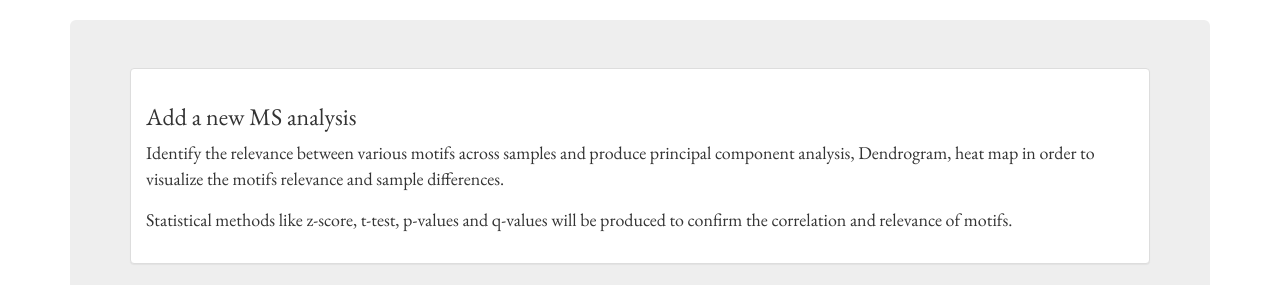
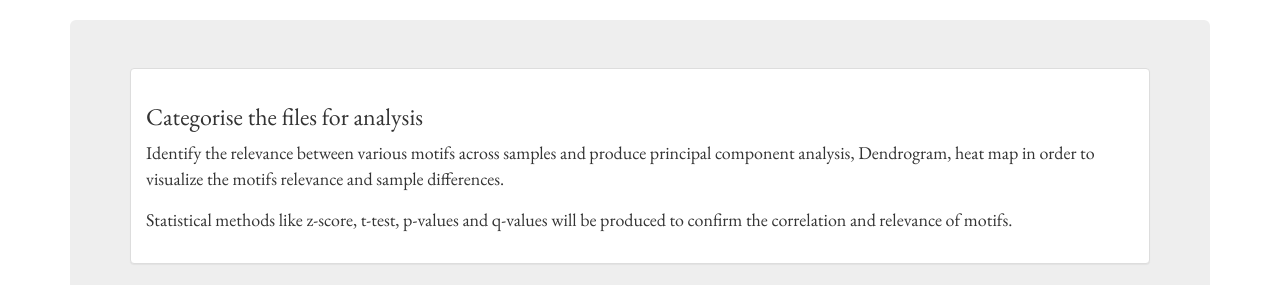
Before and after one commit to tahmidbintaslim/Masters_Project_Decomp_Analysis, a Django app: template templates/categorySel.html in a window 1280 px wide. Shown: the part 52-337 px from the top of the page. Run offline with Django 3.2, Linux system fonts and the light colour scheme; the template is opened without the code that fills it, so the values that code supplies are empty; some libraries are stand-ins or nearby versions.

Commit message:
Text updated

```diff
--- a/templates/categorySel.html
+++ b/templates/categorySel.html
@@ -76,7 +76,7 @@ $('#group2').removeSelected('#selectitem');
 <div class="panel-group">
       <div class="panel panel-default">
         <div class="panel-body">
-         <h3>Add a new MS analysis</h3>
+         <h3>Categorise the files for analysis</h3>
 <p style ="font-size:90%;">Identify the relevance between various motifs across samples and produce principal component analysis, Dendrogram, heat map in order to visualize the motifs relevance and sample differences.</p>
 <p style ="font-size:90%;">Statistical methods like z-score, t-test, p-values and q-values will be produced to confirm the correlation and relevance of motifs. </p>
   </div>
```
